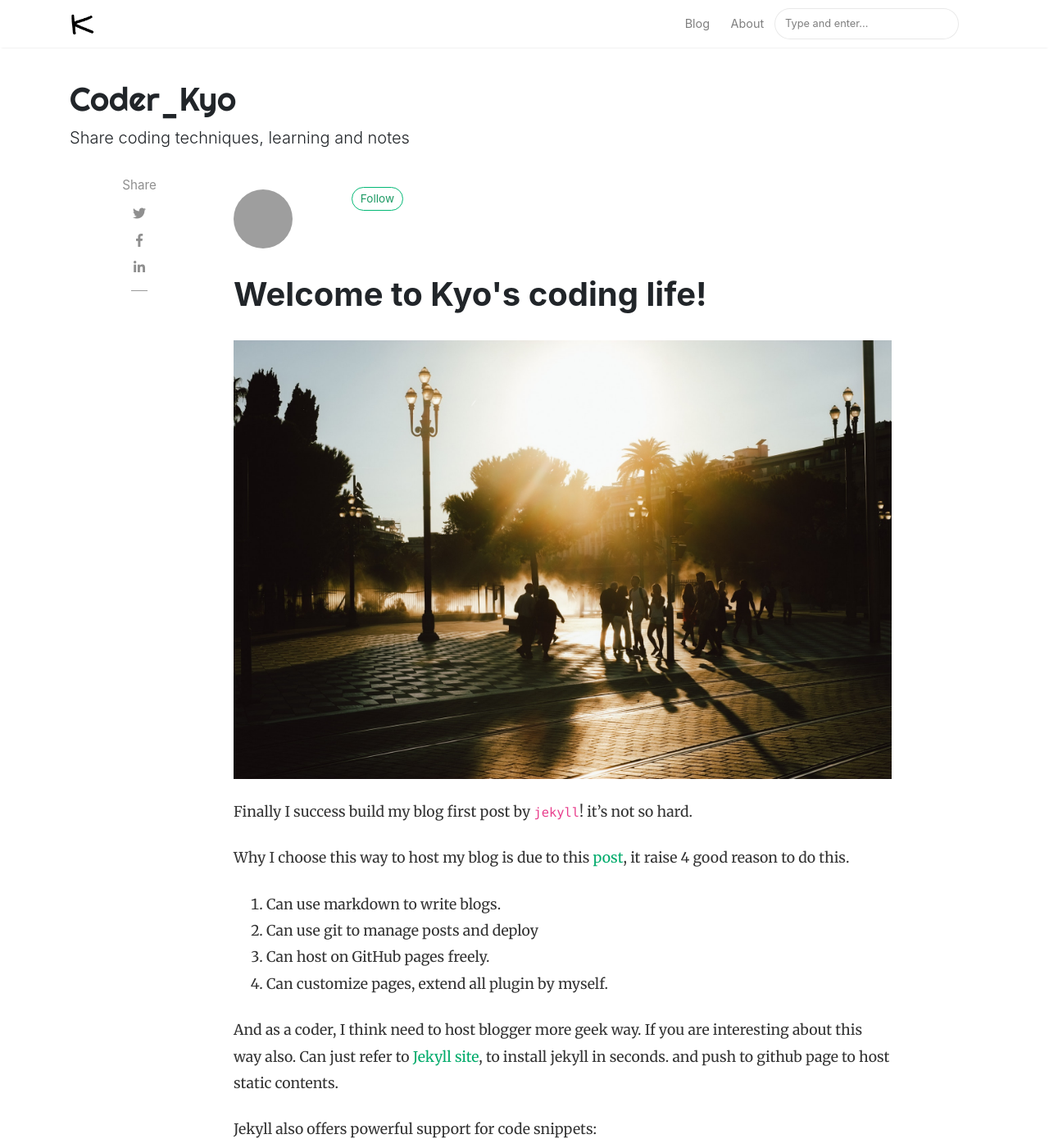
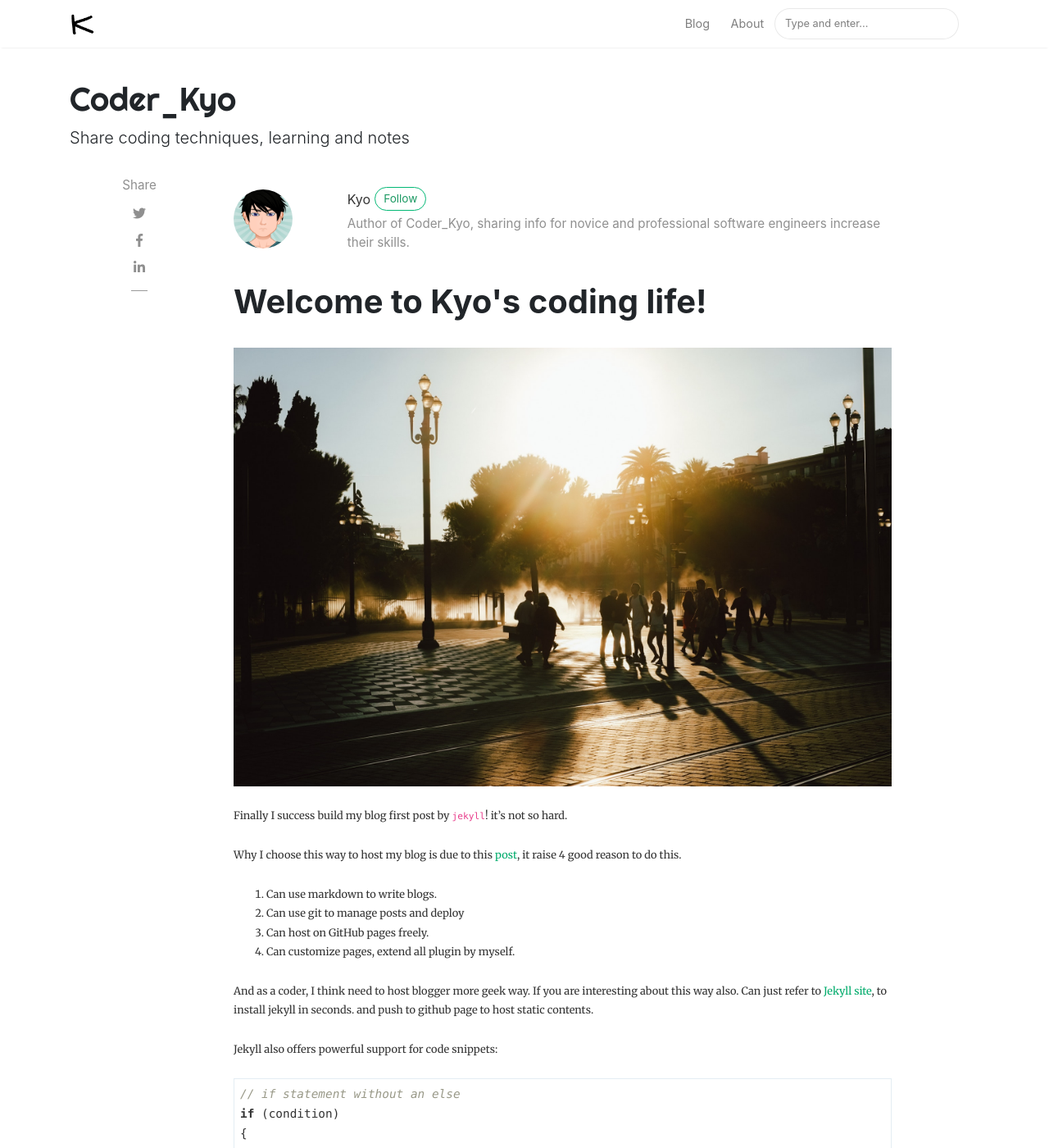
Before and after one commit to kyoangel/kyoangel.github.io, a Jekyll site: the page built from _posts/2020-12-11-First-Post.markdown, in a window 1280 px wide and 1400 px high. Shown: the whole window at 82% size. Built offline with Jekyll 4.4.1, drawn with Linux system fonts in a browser that asks for light colours; nearby versions of some CDN libraries; comment, search, counter and statistics services are not loaded; grey boxes are pictures that could not be loaded.

Commit message:
fix author, change font-size

```diff
--- a/_config.yml
+++ b/_config.yml
@@ -12,23 +12,14 @@ permalink: /:title/
 
 # Authors
 authors:
-  kyo:
+  Kyo:
     name: Kyo
     display_name: Kyo
-    gravatar: e56154546cf4be74e393c62d1ae9f9d4
+    avatar: 'assets/images/avatar.png'
     email: kyoangel.tw@gmail.com
     web: https://kyoangel.github.io
     # twitter: https://twitter.com/wowthemesnet
-    description: "Author of Mediumish, a Bootstrap Medium styled template available for WordPress, HTML, Ghost and Jekyll. You are currently previewing Jekyll template demo."
-  # john:
-  #   name: John
-  #   display_name: John
-  #   avatar: 'assets/images/avatar.png'
-  #   gravatar: b1cc14991db7a456fcd761680bbc8f81
-  #   email: wowthemesnet@gmail.com
-  #   web: https://www.wowthemes.net
-  #   twitter: https://twitter.com/wowthemesnet
-  #   description: "This is the author box. Write a short description of the author here. You are currently previewing Mediumish demo, a Jekyll template compatible with Github pages."
+    description: "Author of Coder_Kyo, sharing info for novice and professional software engineers increase their skills."
 
 # Plugins
 plugins:
--- a/assets/css/screen.css
+++ b/assets/css/screen.css
@@ -331,7 +331,7 @@ span.post-read-more a:hover {
 
 .article-post {
     font-family: Merriweather;
-    font-size: 1.1rem;
+    font-size: 0.8rem;
     line-height: 1.84;
     color: rgba(0, 0, 0, .8);
 }
```
Also changed, not shown: assets/images/avatar.png.
